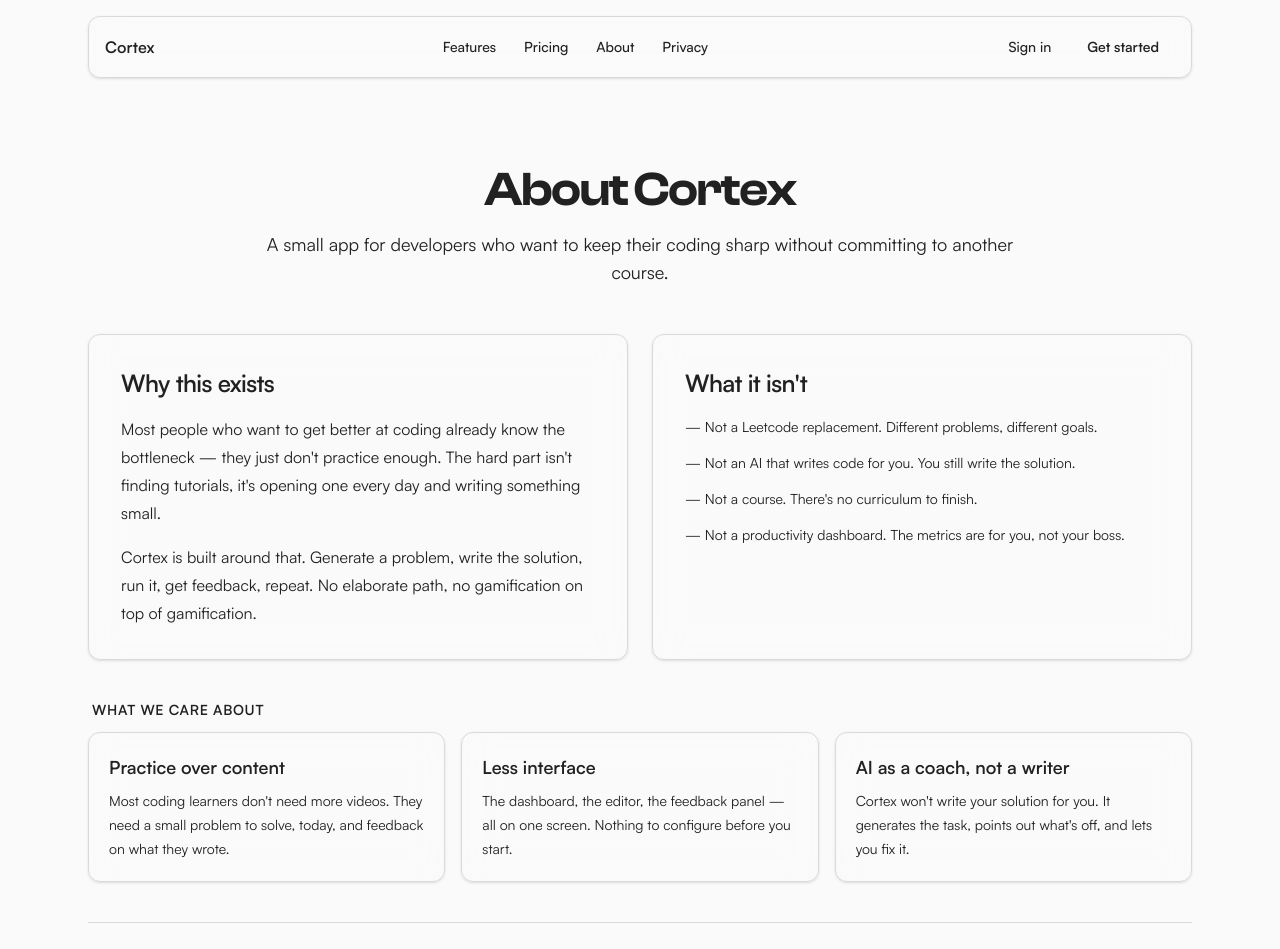
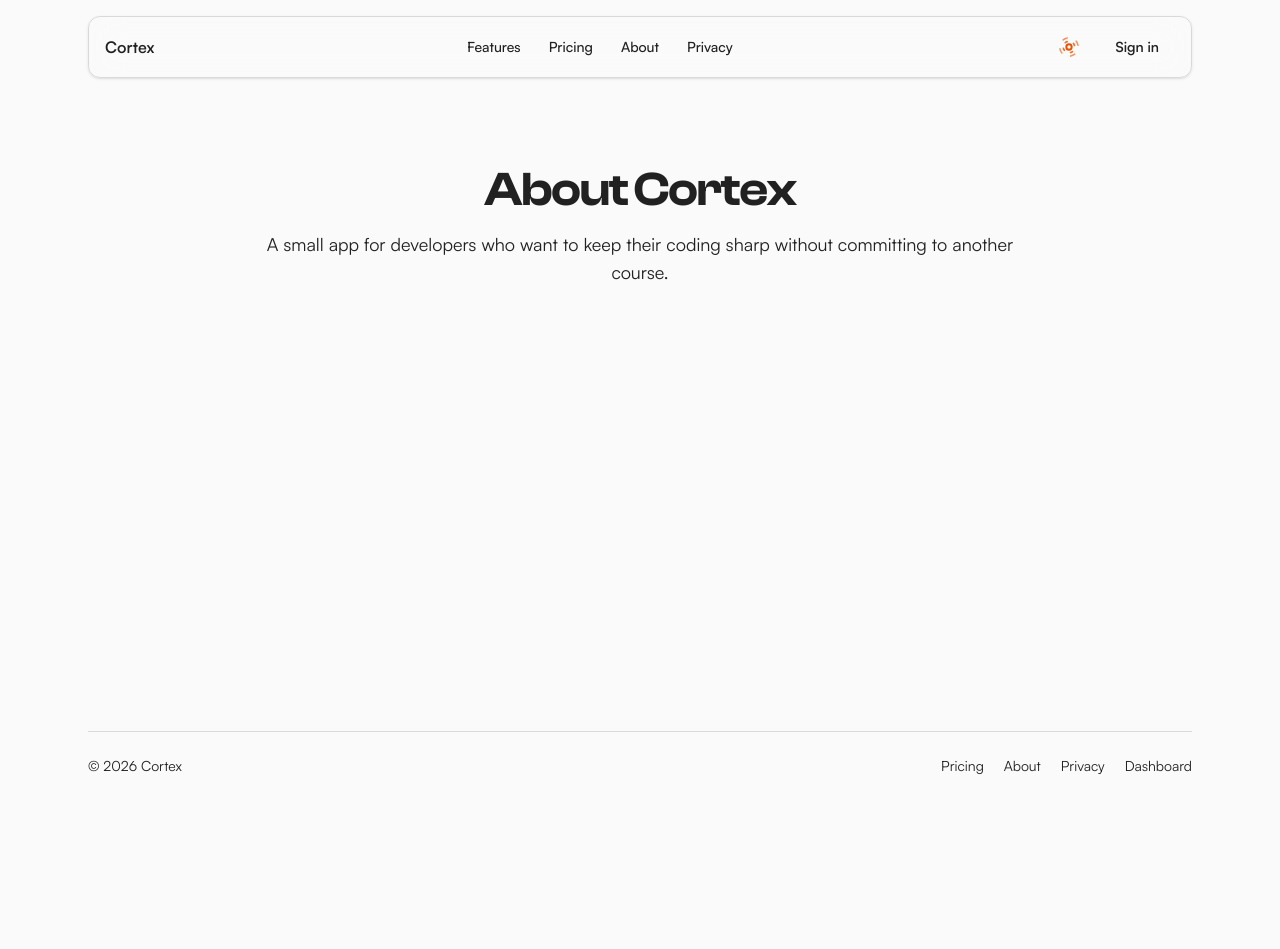
Before and after one commit to Bboynice/Cortex, a Next.js app: page /about in a window 1280 px wide. Shown: the top 949 px of the page. After the commit the page ends 800 px from the top, so only its background shows below. Built offline with nearby package versions, Linux system fonts and the light colour scheme.

Commit message:
Marketing pages logic changed.

```diff
--- a/src/app/(marketing)/about/page.tsx
+++ b/src/app/(marketing)/about/page.tsx
@@ -1,72 +1,22 @@
-import MarketingShell from "@/src/components/marketing/MarketingShell";
-
-const values = [
-  {
-    title: "Practice over content",
-    description:
-      "Most coding learners don't need more videos. They need a small problem to solve, today, and feedback on what they wrote.",
-  },
-  {
-    title: "Less interface",
-    description:
-      "The dashboard, the editor, the feedback panel — all on one screen. Nothing to configure before you start.",
-  },
-  {
-    title: "AI as a coach, not a writer",
-    description:
-      "Cortex won't write your solution for you. It generates the task, points out what's off, and lets you fix it.",
-  },
-];
+// Page content only — `app/(marketing)/layout.tsx` wraps the whole segment in <MarketingShell>.
 
 export default function AboutPage() {
   return (
-    <MarketingShell
-      title="About Cortex"
-      description="A small app for developers who want to keep their coding sharp without committing to another course."
-    >
-      <section className="grid gap-6 lg:grid-cols-2">
-        <div className="rounded-xl border dark:border-border dark:bg-muted/20 backdrop-blur-lg p-6 shadow-sm sm:p-8">
-          <h2 className="text-2xl font-semibold tracking-tight dark:text-content">Why this exists</h2>
-          <p className="mt-4 text-sm leading-7 dark:text-muted-foreground sm:text-base">
-            Most people who want to get better at coding already know the bottleneck — they just don&apos;t practice
-            enough. The hard part isn&apos;t finding tutorials, it&apos;s opening one every day and writing something
-            small.
-          </p>
-          <p className="mt-4 text-sm leading-7 dark:text-muted-foreground sm:text-base">
-            Cortex is built around that. Generate a problem, write the solution, run it, get feedback, repeat. No
-            elaborate path, no gamification on top of gamification.
-          </p>
-        </div>
-
-        <div className="rounded-xl border dark:border-border dark:bg-muted/20 backdrop-blur-lg p-6 shadow-sm sm:p-8">
-          <h2 className="text-2xl font-semibold tracking-tight dark:text-content">What it isn&apos;t</h2>
-          <ul className="mt-4 space-y-3 text-sm leading-6 dark:text-muted-foreground">
-            <li>— Not a Leetcode replacement. Different problems, different goals.</li>
-            <li>— Not an AI that writes code for you. You still write the solution.</li>
-            <li>— Not a course. There&apos;s no curriculum to finish.</li>
-            <li>— Not a productivity dashboard. The metrics are for you, not your boss.</li>
-          </ul>
-        </div>
+    <>
+      {/* Page Title Context Header */}
+      <section className="mx-auto max-w-3xl py-8 text-center sm:py-12">
+        <h1 className="font-display text-4xl font-semibold tracking-tight dark:text-content sm:text-5xl">
+          About Cortex
+        </h1>
+        <p className="mt-4 text-base leading-7 dark:text-muted-foreground sm:text-lg">
+          A small app for developers who want to keep their coding sharp without committing to another course.
+        </p>
       </section>
 
-      <section className="mt-10">
-        <div className="flex items-center gap-2 mb-3 px-1">
-          <h2 className="text-sm font-semibold uppercase tracking-wider dark:text-muted-foreground">
-            What we care about
-          </h2>
-        </div>
-        <div className="grid gap-4 md:grid-cols-3">
-          {values.map((value) => (
-            <div
-              key={value.title}
-              className="rounded-xl border dark:border-border dark:bg-muted/20 backdrop-blur-lg p-5 shadow-sm"
-            >
-              <h3 className="text-lg font-semibold dark:text-content">{value.title}</h3>
-              <p className="mt-2 text-sm leading-6 dark:text-muted-foreground">{value.description}</p>
-            </div>
-          ))}
-        </div>
+      {/* Main Grid Content */}
+      <section className="grid gap-6 lg:grid-cols-2">
+        {/* Your cards content here ... */}
       </section>
-    </MarketingShell>
+    </>
   );
 }
--- /dev/null
+++ b/src/app/(marketing)/layout.tsx
@@ -0,0 +1,5 @@
+import MarketingShell from "@/src/components/marketing/MarketingShell";
+
+export default function MarketingRouteLayout({ children }: { children: React.ReactNode }) {
+  return <MarketingShell>{children}</MarketingShell>;
+}
--- a/src/app/(marketing)/pricing/layout.tsx
+++ /dev/null
@@ -1,5 +0,0 @@
-import type { ReactNode } from "react";
-
-export default function PricingLayout({ children }: { children: ReactNode }) {
-  return <>{children}</>;
-}
--- a/src/app/(marketing)/pricing/page.tsx
+++ b/src/app/(marketing)/pricing/page.tsx
@@ -1,5 +1,4 @@
 import Link from "next/link";
-import MarketingShell from "@/src/components/marketing/MarketingShell";
 
 const plans = [
   {
@@ -65,19 +64,23 @@ const faqs = [
 
 export default function PricingPage() {
   return (
-    <MarketingShell
-      title="Pricing"
-      description="Simple plans. Start free, upgrade when the loop sticks."
-    >
+    <>
+      <section className="mx-auto max-w-3xl py-8 text-center sm:py-12">
+        <h1 className="font-display text-4xl font-semibold tracking-tight dark:text-content sm:text-5xl">
+          Pricing
+        </h1>
+        <p className="mt-4 text-base leading-7 dark:text-muted-foreground sm:text-lg">
+          Simple plans. Start free, upgrade when the loop sticks.
+        </p>
+      </section>
+
       <section className="grid gap-4 lg:grid-cols-3">
         {plans.map((plan) => (
           <div
             key={plan.name}
             className={[
               "flex flex-col rounded-xl border dark:bg-muted/20 backdrop-blur-lg p-6 shadow-sm",
-              plan.featured
-                ? "dark:border-primary/40"
-                : "dark:border-border",
+              plan.featured ? "dark:border-primary/40" : "dark:border-border",
             ].join(" ")}
           >
             <div className="flex items-center justify-between gap-3">
@@ -135,6 +138,6 @@ export default function PricingPage() {
           ))}
         </div>
       </section>
-    </MarketingShell>
+    </>
   );
 }
--- a/src/components/marketing/MarketingHomePage.tsx
+++ b/src/components/marketing/MarketingHomePage.tsx
@@ -1,7 +1,6 @@
 'use client';
 
 import Link from "next/link";
-import MarketingShell from "@/src/components/marketing/MarketingShell";
 
 const features = [
   {
@@ -38,7 +37,7 @@ const steps = [
 
 export default function MarketingHomePage() {
   return (
-    <MarketingShell>
+    <>
       <section className="rounded-xl border dark:border-border dark:bg-muted/20 backdrop-blur-lg p-6 shadow-sm sm:p-10">
         <div className="grid gap-10 lg:grid-cols-[1.1fr_0.9fr] lg:items-center">
           <div>
@@ -162,6 +161,6 @@ export default function MarketingHomePage() {
           </Link>
         </div>
       </section>
-    </MarketingShell>
+    </>
   );
 }
--- a/src/components/marketing/MarketingShell.tsx
+++ b/src/components/marketing/MarketingShell.tsx
@@ -3,11 +3,11 @@
 import type { ReactNode } from "react";
 import Link from "next/link";
 import { usePathname } from "next/navigation";
+import ThemeToggle from "@/src/components/ui/ThemeToogle";
+import { useAuthStore } from "@/src/store/useAuthStore";
 
 type MarketingShellProps = {
   children: ReactNode;
-  title?: string;
-  description?: string;
 };
 
 const navLinks = [
@@ -17,8 +17,11 @@ const navLinks = [
   { href: "/privacy", label: "Privacy", match: "/privacy" },
 ];
 
-export default function MarketingShell({ children, title, description }: MarketingShellProps) {
+export default function MarketingShell({ children }: MarketingShellProps) {
   const pathname = usePathname();
+  const { user } = useAuthStore();
+
+  const isAuthenticated = !!user;
 
   return (
     <div className="min-h-screen w-full dark:bg-cortex-aura dark:text-content">
@@ -50,36 +53,27 @@ export default function MarketingShell({ children, title, description }: Marketi
             </nav>
 
             <div className="flex items-center gap-2">
-              <Link
-                href="/login"
-                className="hidden rounded-md px-3 py-1.5 text-sm font-medium dark:text-muted-foreground dark:hover:text-content transition-colors sm:inline-flex"
-              >
-                Sign in
-              </Link>
-              <Link
-                href="/dashboard"
-                className="inline-flex items-center rounded-md dark:bg-primary px-4 py-2 text-sm font-semibold dark:text-primary-foreground hover:brightness-110 active:brightness-95 transition"
-              >
-                Get started
-              </Link>
+              <ThemeToggle />
+              {isAuthenticated ? (
+                <Link
+                  href="/dashboard"
+                  className="inline-flex items-center rounded-md dark:bg-primary px-4 py-2 text-sm font-semibold dark:text-primary-foreground hover:brightness-110 active:brightness-95 transition"
+                >
+                  Dashboard
+                </Link>
+              ) : (
+                <Link
+                  href="/login"
+                  className="inline-flex items-center rounded-md dark:bg-primary px-4 py-2 text-sm font-semibold dark:text-primary-foreground hover:brightness-110 active:brightness-95 transition"
+                >
+                  Sign in
+                </Link>
+              )}
             </div>
           </div>
         </header>
 
         <main className="flex-1 py-10">
-          {title ? (
-            <section className="mx-auto max-w-3xl py-8 text-center sm:py-12">
-              <h1 className="font-display text-4xl font-semibold tracking-tight dark:text-content sm:text-5xl">
-                {title}
-              </h1>
-              {description ? (
-                <p className="mt-4 text-base leading-7 dark:text-muted-foreground sm:text-lg">
-                  {description}
-                </p>
-              ) : null}
-            </section>
-          ) : null}
-
           {children}
         </main>
 
```
Also changed, not shown: src/app/(marketing)/privacy/page.tsx (+14 -13 lines), src/app/(marketing)/page.tsx (line endings or trailing spaces), src/components/marketing/Grid.tsx (deleted), src/components/marketing/Landing.tsx (deleted), src/components/marketing/Navbar.tsx (deleted), 1 other file (tests, documents, lock files or other folders).
